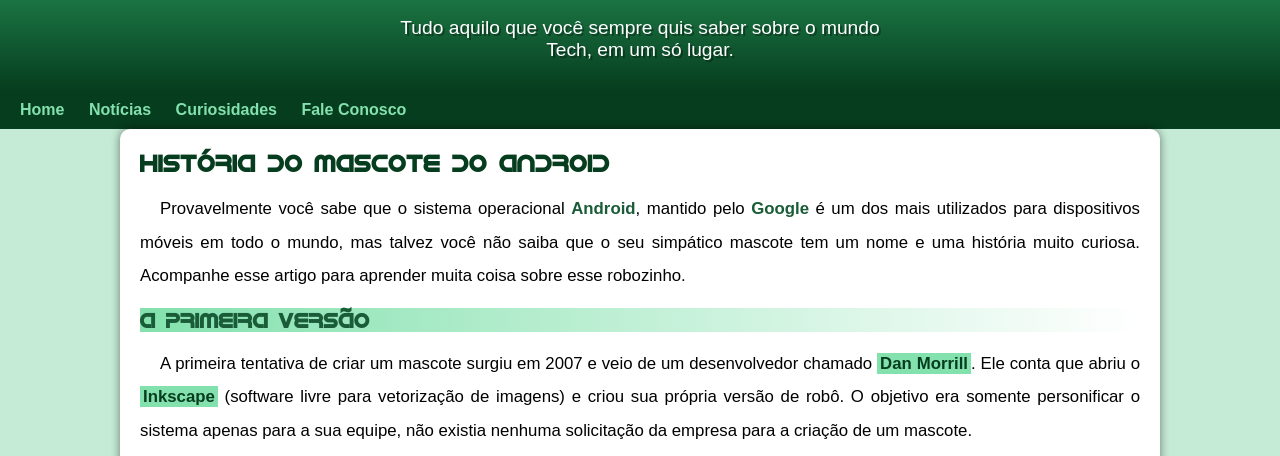
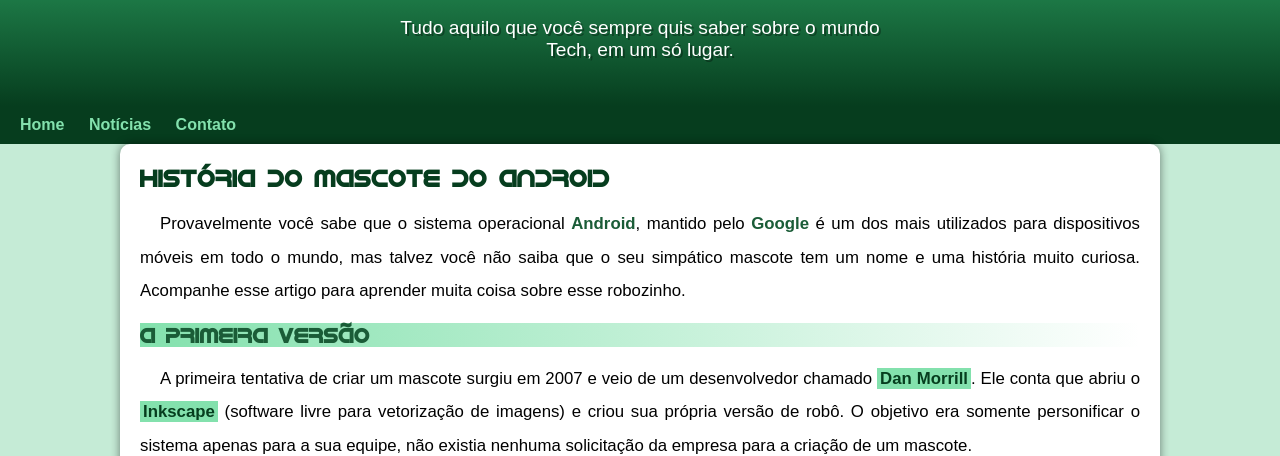
Before and after one commit to Hyue743/projeto-android, a plain HTML site: page index.html in a window 1280 px wide. Shown: the part 89-545 px from the top of the page. Drawn offline with Linux system fonts and the light colour scheme; a web font is replaced by a local one.

Commit message:
Problema Padding corrigido

```diff
--- a/estilo/style.css
+++ b/estilo/style.css
@@ -49,7 +49,7 @@
     padding-left: 10px;
     padding-right: 10px;
     text-shadow: 2px 2px 0px rgba(0, 0, 0, 0.343);
-    margin-bottom: 20px;
+    padding-bottom: 45px;
 }
 nav{
     background-color: var(--cor05);
--- a/index.html
+++ b/index.html
@@ -16,8 +16,7 @@
     <nav>
         <a href="#">Home</a>
         <a href="#">Notícias</a>
-        <a href="#">Curiosidades</a>
-        <a href="#">Fale Conosco</a>
+        <a href="#">Contato</a>
     </nav>
     <main>
         <article>
```
